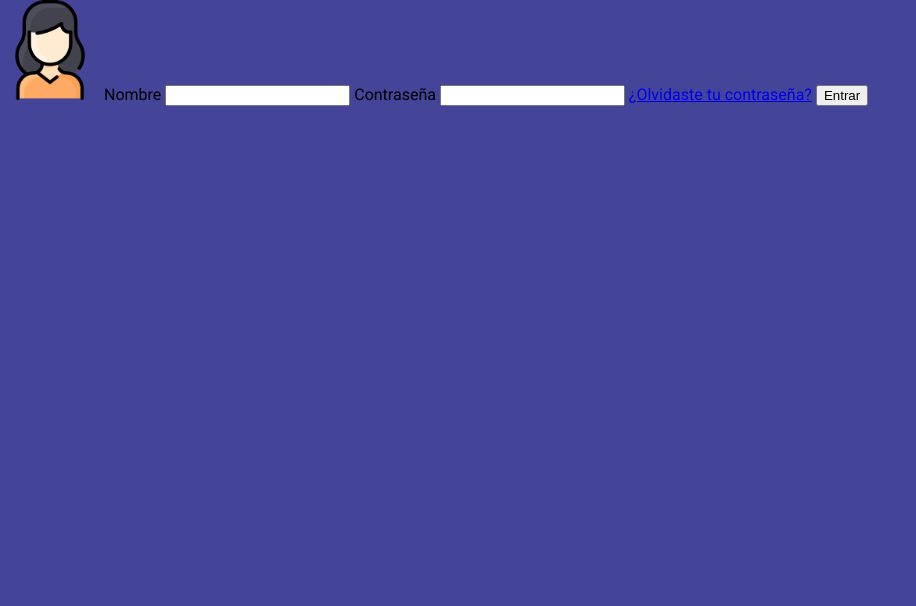
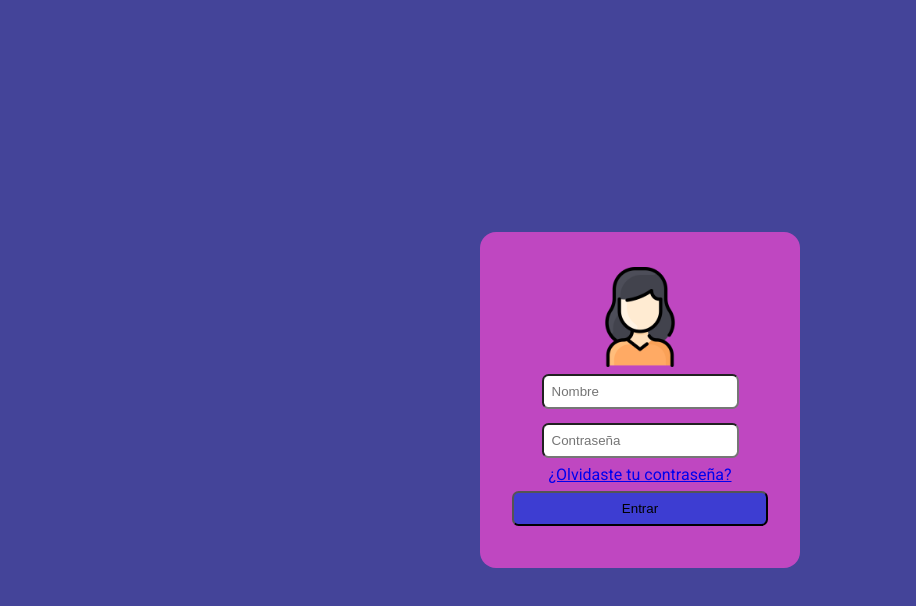
Before and after one commit to 4kPablo/login-landing, a plain HTML site: page index.html in a window 1280 px wide. Shown: the whole page, without its empty margins (0-916 px from the left). Drawn offline with Linux system fonts and the light colour scheme.

Commit message:
Flexbox aplicado

```diff
--- a/index.html
+++ b/index.html
@@ -5,19 +5,18 @@
     <meta http-equiv="X-UA-Compatible" content="IE=edge">
     <meta name="viewport" content="width=device-width, initial-scale=1.0">
     <link rel="stylesheet" href="style.css">
+    <link rel="shortcut icon" type="image/x-icon" href="./img/favicon.ico"/>
     <title>Login</title>
 </head>
 <body>
-    <form action="#">
-        <img src="/img/person.png" alt="icono">
-        <label for="nombre"> Nombre </label>
-        <input type="text" id="nombre">
-        <label for="nombre"> Contraseña </label>
-        <input type="text" id="nombre">
-        <a href="#">¿Olvidaste tu contraseña?</a>
-        <input type="button" value="Entrar">
-    </form>
-
-
+    <div class="container">
+        <form action="#">
+            <img class="login_icon" src="/img/person.png" alt="icono">
+            <input class="login_entrada" type="text" placeholder="Nombre">
+            <input class="login_entrada" type="password" placeholder="Contraseña">
+            <a href="#">¿Olvidaste tu contraseña?</a>
+            <input class="login_boton" type="button" value="Entrar">
+        </form>
+    </div>
 </body>
 </html>
--- a/style.css
+++ b/style.css
@@ -7,7 +7,41 @@ body {
     font-family: 'Roboto', sans-serif;
 }
 
-img {
+.container {
+    display: flex;
+    justify-content: center;
+    align-items: center;
+    height: 100vh;
+    margin: 0 auto;
+}
+
+form {
+    display: flex;
+    background-color: rgb(191, 71, 193);
+    flex-direction: column;
+    border-radius: 1em;
+    padding: 35px 25px;
+    text-align: center;
+    align-items: center;
+}
+
+input {
+    padding: 8px;
+    margin: 7px;
+    border-radius: 0.5em;
+}
+
+.login_entrada {
+    border-radius: 0.5em;
+}
+
+.login_boton {
+    border-radius: 0.5em;
+    width: 20vw;
+    background-color: rgb(61, 61, 210);
+}
+
+.login_icon {
     height: 100px;
     width: 100px;
 }
```
Also changed, not shown: img/favicon.ico (added).
